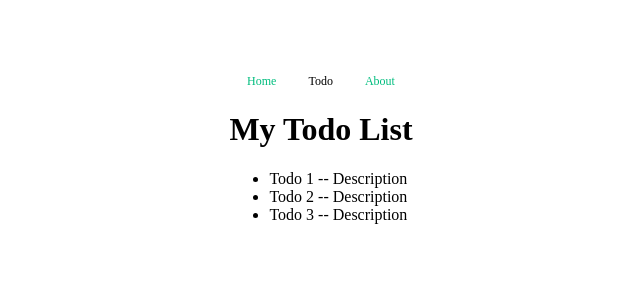
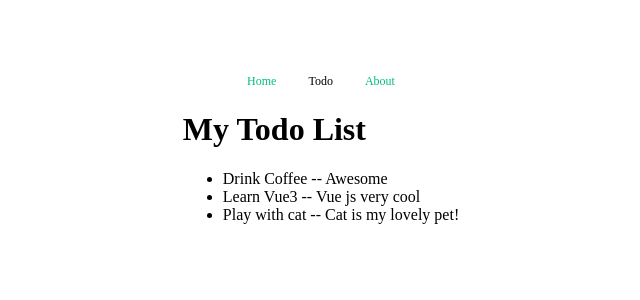
Before and after one commit to cckcoder/vuejs-3-beginner, a Vue app: page /todo in a window 1280 px wide. Shown: the top 300 px of the page, without its empty margins (319-959 px from the left). Built offline with nearby package versions, Linux system fonts and the light colour scheme.

Commit message:
update: basic for loop in vue
Signed-off-by: codewizz_thinkpad <c.chaiwat.ch@gmail.com>

```diff
--- a/src/views/TodoView.vue
+++ b/src/views/TodoView.vue
@@ -2,14 +2,9 @@
   <div>
     <h1>My Todo List</h1>
     <ul>
-      <li>
-        Todo 1 -- <span>Description</span>
-      </li>
-      <li>
-        Todo 2 -- <span>Description</span>
-      </li>
-      <li>
-        Todo 3 -- <span>Description</span>
+      <li v-for="todo in todos" :key="todo.id">
+        {{ todo.title }} --
+        <span>{{ todo.descript }}</span>
       </li>
     </ul>
   </div>
@@ -19,9 +14,9 @@
 import { ref } from 'vue'
 
 const todos = ref([
-  { id: 1, title: 'Drink Coffee', descrip: 'Awesome' },
-  { id: 2, title: 'Learn Vue3', descrip: 'Vue js very cool' },
-  { id: 3, title: 'Play with cat', descrip: 'Cat is my lovely pet!' },
+  { id: 1, title: 'Drink Coffee', descript: 'Awesome', isComplete: false },
+  { id: 2, title: 'Learn Vue3', descript: 'Vue js very cool', isComplete: false },
+  { id: 3, title: 'Play with cat', descript: 'Cat is my lovely pet!', isComplete: false },
 
 ])
 </script>
```
